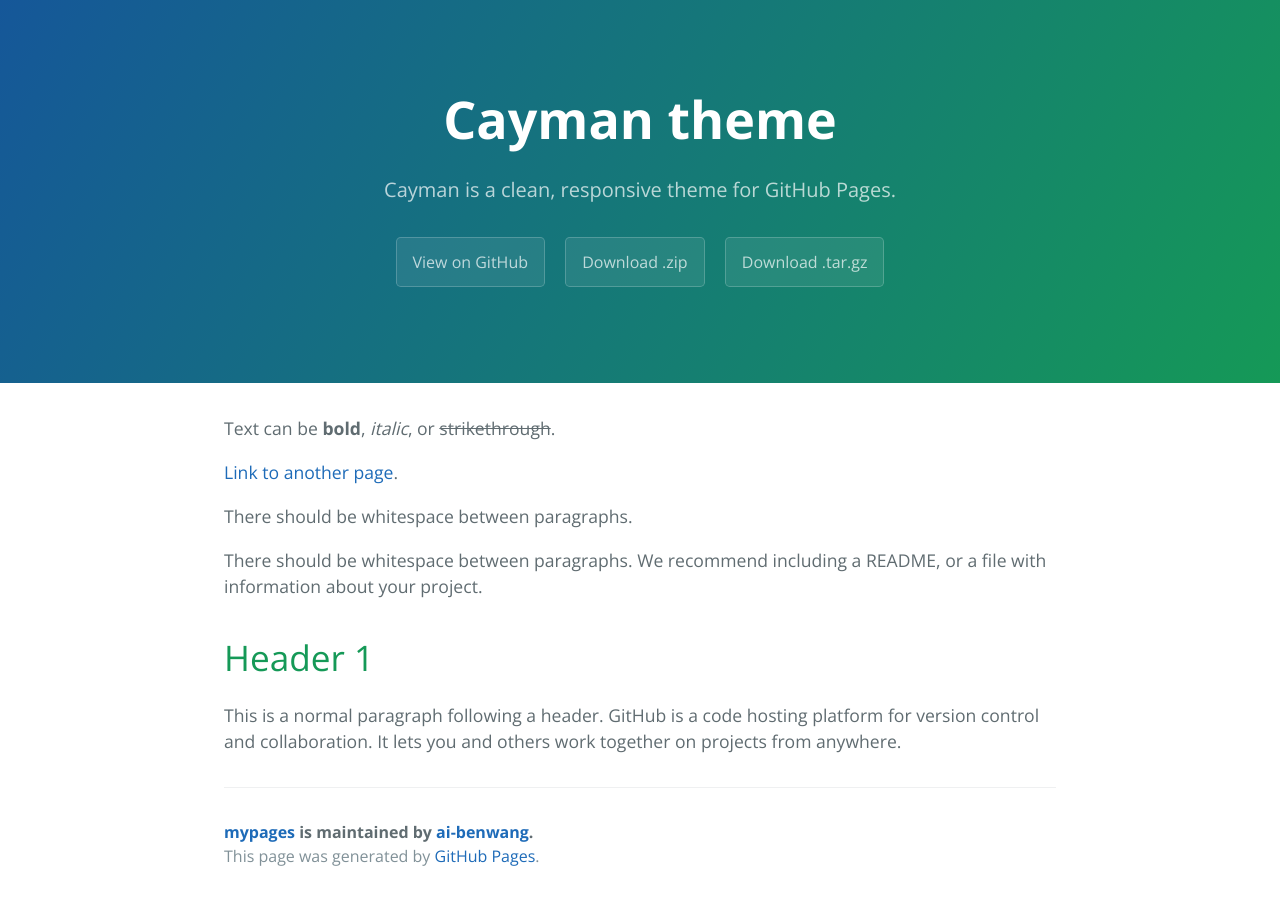
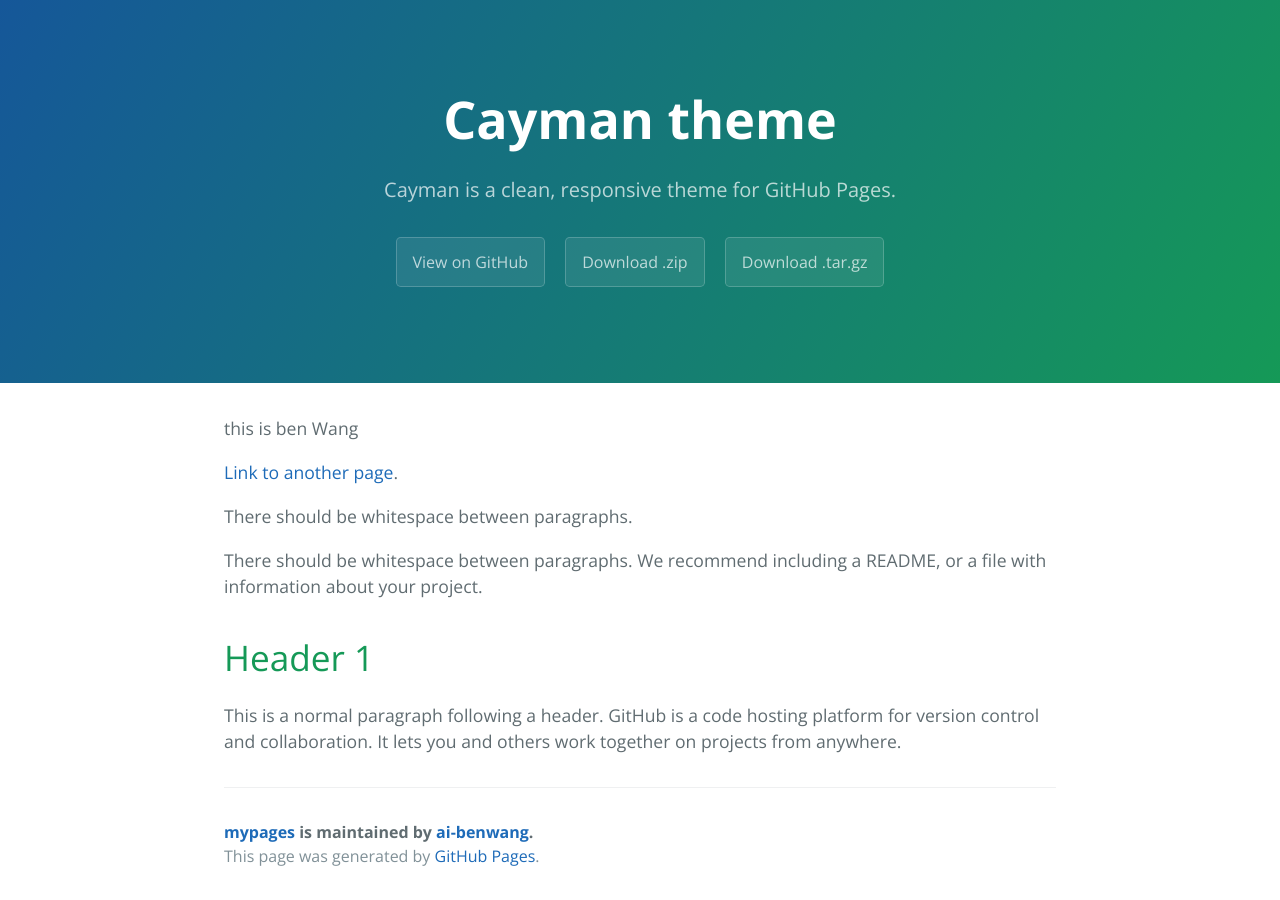
Before and after one commit to ai-benwang/mypages, a Jekyll site: the page built from index.md, in a window 1280 px wide. Built offline with Jekyll 4.4.1, drawn with Linux system fonts in a browser that asks for light colours; our own code applies the rules of GitHub Pages for plain Markdown files.

Commit message:
Update index.md

```diff
--- a/index.md
+++ b/index.md
@@ -1,5 +1,5 @@
 
-Text can be **bold**, _italic_, or ~~strikethrough~~.
+this is ben Wang
 
 [Link to another page](./another-page.html).
 
```
